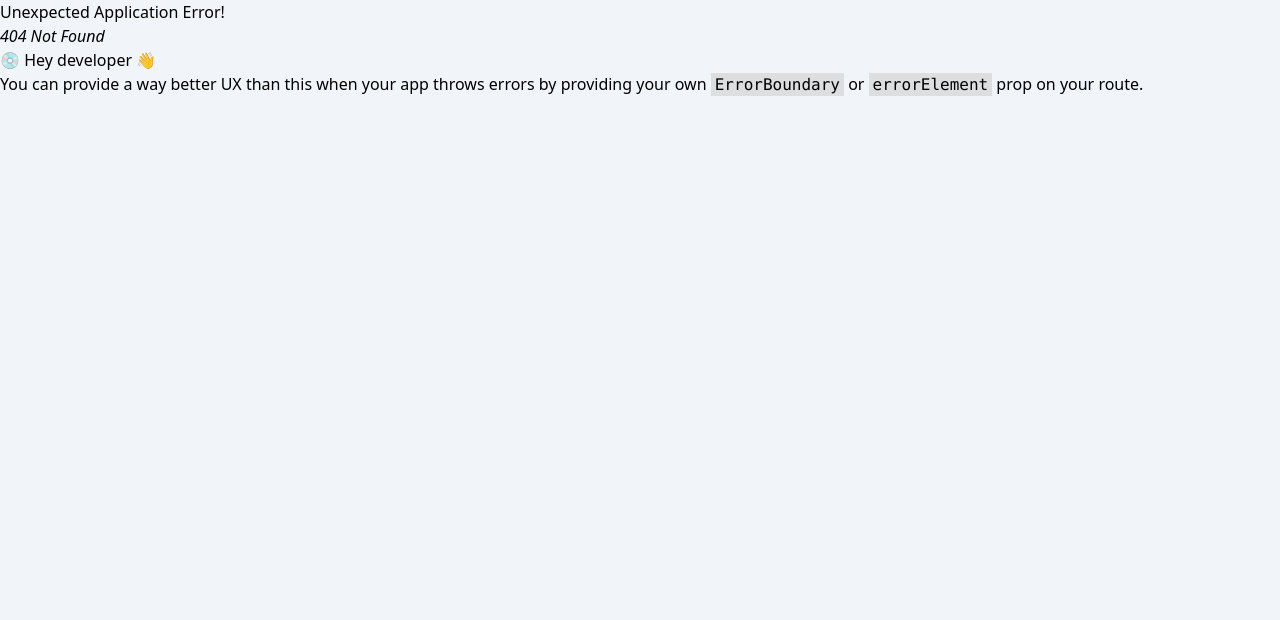
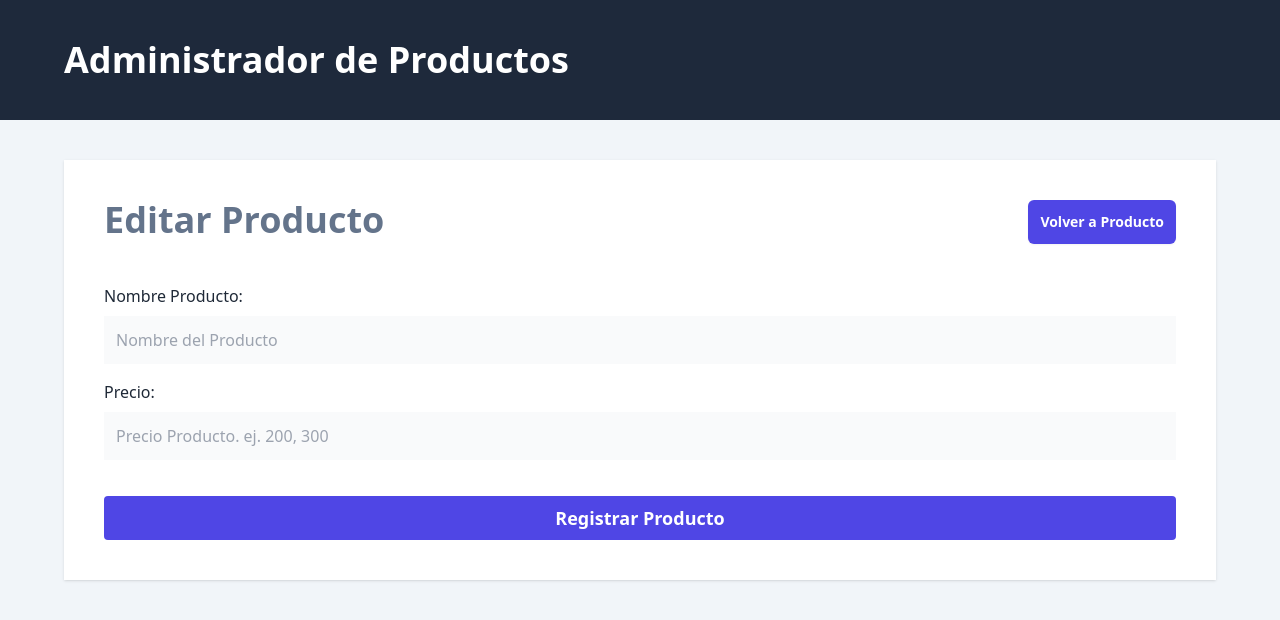
Before and after one commit to JoseIgnacioTapia/client-products-manager, a React (Vite) app: page /productos/1/editar in a window 1280 px wide. Before the commit this address had no page. Shown: the top 620 px of the page. Built offline with nearby package versions, Linux system fonts and the light colour scheme.

Commit message:
Redireccionar con useNavigate

```diff
--- /dev/null
+++ b/src/components/ProductDetails.tsx
@@ -0,0 +1,44 @@
+import { useNavigate } from "react-router-dom";
+// import { Link } from "react-router-dom";
+import { Product } from "../types";
+import { formatCurrency } from "../utils/utils";
+
+type ProductDetailsProps = {
+  product: Product;
+};
+
+function ProductDetails({ product }: ProductDetailsProps) {
+  const navigate = useNavigate();
+
+  const isAvailable = product.availability;
+
+  return (
+    <tr className="border-b ">
+      <td className="p-3 text-lg text-gray-800">{product.name}</td>
+      <td className="p-3 text-lg text-gray-800">
+        {formatCurrency(product.price)}
+      </td>
+      <td className="p-3 text-lg text-gray-800">
+        {isAvailable ? "Disponible" : "No Disponible"}
+      </td>
+      <td className="p-3 text-lg text-gray-800 ">
+        <div className="flex gap-2 items-center">
+          {/* <Link
+            to={`/productos/${product.id}/editar`}
+            className="bg-indigo-600 text-white rounded-lg w-full p-2 uppercase font-bold text-xs text-center"
+          >
+            Editar
+          </Link> */}
+          <button
+            onClick={() => navigate(`/productos/${product.id}/editar`)}
+            className="bg-indigo-600 text-white rounded-lg w-full p-2 uppercase font-bold text-xs text-center"
+          >
+            Editar
+          </button>
+        </div>
+      </td>
+    </tr>
+  );
+}
+
+export default ProductDetails;
--- a/src/router.tsx
+++ b/src/router.tsx
@@ -1,8 +1,9 @@
 import { createBrowserRouter } from "react-router-dom";
 import type { Router } from "@remix-run/router"; // Import the Router type after install it
 import Layout from "./layouts/Layout";
-import Products from "./views/Products";
+import Products, { loader as productsLoader } from "./views/Products";
 import NewProduct, { action as newProductAction } from "./views/NewProduct";
+import EditProduct from "./views/EditProduct";
 
 export const router: Router = createBrowserRouter([
   {
@@ -12,12 +13,17 @@ export const router: Router = createBrowserRouter([
       {
         index: true,
         element: <Products />,
+        loader: productsLoader,
       },
       {
         path: "/productos/nuevo",
         element: <NewProduct />,
         action: newProductAction,
       },
+      {
+        path: "productos/:id/editar",
+        element: <EditProduct />,
+      },
     ],
   },
 ]);
--- a/src/services/ProductService.ts
+++ b/src/services/ProductService.ts
@@ -1,6 +1,6 @@
 import { safeParse } from "valibot";
 import axios from "axios";
-import { DraftProductSchema } from "../types";
+import { DraftProductSchema, ProductsSchema } from "../types";
 
 type ProductData = {
   [k: string]: FormDataEntryValue;
@@ -26,3 +26,17 @@ export async function addProduct(data: ProductData) {
     console.log(error);
   }
 }
+export async function getProducts() {
+  try {
+    const url = `${import.meta.env.VITE_API_URL}/api/products`;
+    const { data } = await axios(url);
+    const result = safeParse(ProductsSchema, data.data);
+    if (result.success) {
+      return result.output;
+    } else {
+      throw new Error("Hubo un error.");
+    }
+  } catch (error) {
+    console.log(error);
+  }
+}
--- a/src/types/index.ts
+++ b/src/types/index.ts
@@ -1,6 +1,16 @@
-import { object, string, number } from "valibot";
+import { object, string, number, boolean, InferOutput, array } from "valibot";
 
 export const DraftProductSchema = object({
   name: string(),
   price: number(),
 });
+
+export const ProductSchema = object({
+  id: number(),
+  name: string(),
+  price: number(),
+  availability: boolean(),
+});
+
+export const ProductsSchema = array(ProductSchema);
+export type Product = InferOutput<typeof ProductSchema>;
--- /dev/null
+++ b/src/utils/utils.ts
@@ -0,0 +1,6 @@
+export function formatCurrency(amount: number) {
+  return Intl.NumberFormat("en-US", {
+    style: "currency",
+    currency: "USD",
+  }).format(amount);
+}
--- /dev/null
+++ b/src/views/EditProduct.tsx
@@ -0,0 +1,80 @@
+import {
+  Link,
+  Form,
+  useActionData,
+  ActionFunctionArgs,
+  redirect,
+} from "react-router-dom";
+import ErrorMessage from "../components/ErrorMessage";
+import { addProduct } from "../services/ProductService";
+
+export async function action({ request }: ActionFunctionArgs) {
+  const data = Object.fromEntries(await request.formData());
+
+  let error = "";
+  if (Object.values(data).includes("")) {
+    error = "Todos los campos son obligatorios";
+  }
+
+  if (error.length) {
+    return error;
+  }
+
+  await addProduct(data);
+
+  return redirect("/");
+}
+
+function EditProduct() {
+  const error = useActionData() as string;
+
+  return (
+    <>
+      <div className="flex justify-between">
+        <h2 className="text-4xl font-black text-slate-500">Editar Producto</h2>
+        <Link
+          to="/"
+          className="rounded-md bg-indigo-600 p-3 text-sm font-bold text-white shadow-sm hover:bg-indigo-500"
+        >
+          Volver a Producto
+        </Link>
+      </div>
+
+      {error && <ErrorMessage>{error}</ErrorMessage>}
+
+      <Form className="mt-10" method="POST">
+        <div className="mb-4">
+          <label className="text-gray-800" htmlFor="name">
+            Nombre Producto:
+          </label>
+          <input
+            id="name"
+            type="text"
+            className="mt-2 block w-full p-3 bg-gray-50"
+            placeholder="Nombre del Producto"
+            name="name"
+          />
+        </div>
+        <div className="mb-4">
+          <label className="text-gray-800" htmlFor="price">
+            Precio:
+          </label>
+          <input
+            id="price"
+            type="number"
+            className="mt-2 block w-full p-3 bg-gray-50"
+            placeholder="Precio Producto. ej. 200, 300"
+            name="price"
+          />
+        </div>
+        <input
+          type="submit"
+          className="mt-5 w-full bg-indigo-600 p-2 text-white font-bold text-lg cursor-pointer rounded"
+          value="Registrar Producto"
+        />
+      </Form>
+    </>
+  );
+}
+
+export default EditProduct;
--- a/src/views/Products.tsx
+++ b/src/views/Products.tsx
@@ -1,6 +1,18 @@
-import { Link } from "react-router-dom";
+import { Link, useLoaderData } from "react-router-dom";
+import { getProducts } from "../services/ProductService";
+import ProductDetails from "../components/ProductDetails";
+import { Product } from "../types";
+
+export async function loader() {
+  const products = await getProducts();
+
+  return products;
+}
 
 function Products() {
+  const products = useLoaderData() as Product[];
+  console.log(products);
+
   return (
     <>
       <div className="flex justify-between">
@@ -12,6 +24,24 @@ function Products() {
           Agregar Producto
         </Link>
       </div>
+
+      <div className="p-2">
+        <table className="w-full mt-5 table-auto">
+          <thead className="bg-slate-800 text-white">
+            <tr>
+              <th className="p-2">Producto</th>
+              <th className="p-2">Precio</th>
+              <th className="p-2">Disponibilidad</th>
+              <th className="p-2">Acciones</th>
+            </tr>
+          </thead>
+          <tbody>
+            {products.map((product) => (
+              <ProductDetails key={product.id} product={product} />
+            ))}
+          </tbody>
+        </table>
+      </div>
     </>
   );
 }
```
